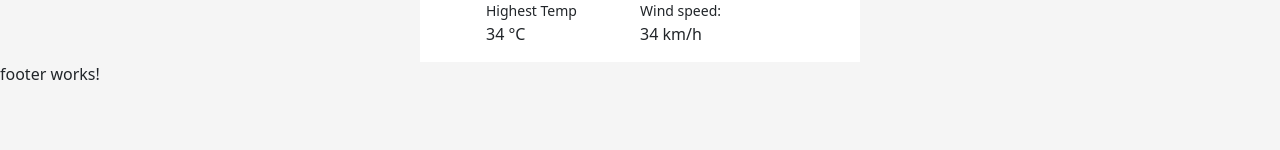
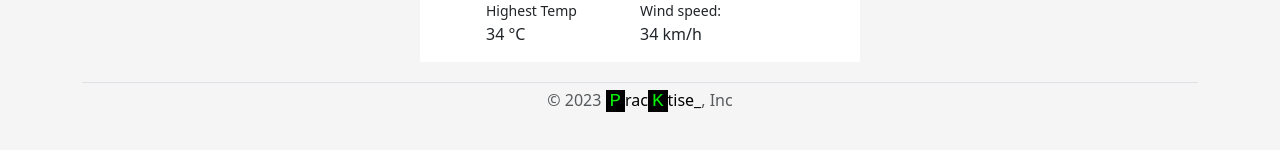
Before and after one commit to Ladzi031/weatherApp-Angular, an Angular app: page / in a window 1280 px wide. Shown: the part 590-740 px from the top of the page. Built offline with nearby package versions, Linux system fonts and the light colour scheme.

Commit message:
final touch ups on template/view

```diff
--- a/src/app/components/footer/footer.component.css
+++ b/src/app/components/footer/footer.component.css
@@ -0,0 +1,12 @@
+span {
+  padding-right: 4px;
+  padding-left: 4px;
+  color: rgb(9, 239, 9);
+  background-color: black;
+  font-family: monospace;
+  font-size: larger;
+}
+a {
+  text-decoration: none;
+  color: black;
+}
--- a/src/app/components/footer/footer.component.html
+++ b/src/app/components/footer/footer.component.html
@@ -1 +1,8 @@
-<p>footer works!</p>
+<div class="container">
+  <footer class="py-2 my-2">
+    <ul class="nav justify-content-center border-bottom pb-1 mb-1"></ul>
+    <p class="text-center text-muted">
+      © 2023 <a href="#"><span>P</span>rac<span>K</span>tise_</a>, Inc
+    </p>
+  </footer>
+</div>
--- a/src/app/components/header/header.component.html
+++ b/src/app/components/header/header.component.html
@@ -3,7 +3,7 @@
     <img src="../../../assets/images/dumbbell.png" alt="dumbbell pic" />
     <a class="navbar-brand" href="#"><span>P</span>rac<span>K</span>tise_</a>
 
-    <div class="collapse navbar-collapse" id="search-input">
+    <div class="collapse navbar-collapse">
       <form class="form-inline my-2 my-lg-0">
         <input
           class="form-control mr-sm-2"
```
